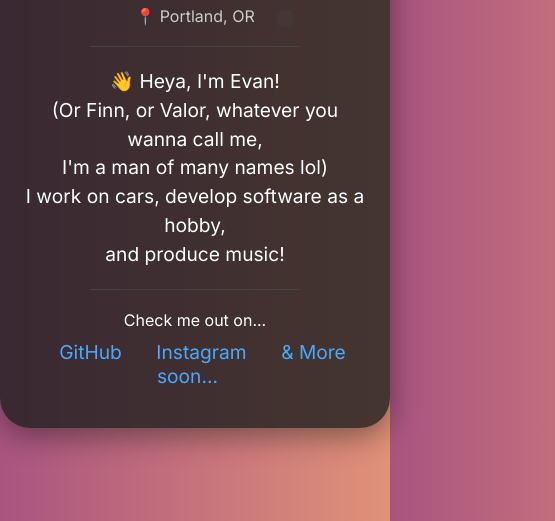
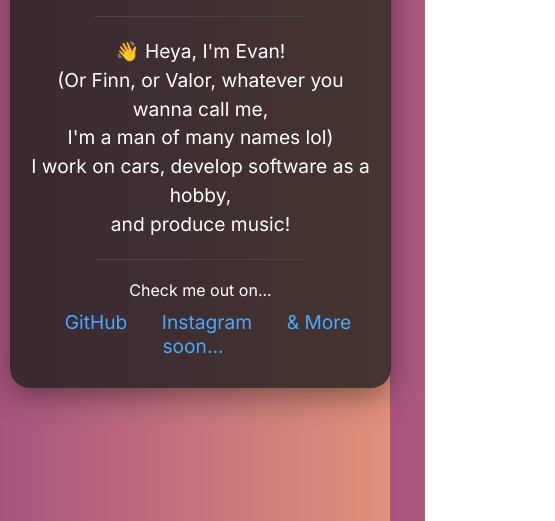
Before and after one commit to valorlol/v4lor.github.io, a plain HTML site: page index.html in a window 390 px wide. Shown: the part 323-844 px from the top of the page, 555 px wide, since content can reach past the window. Drawn offline with Linux system fonts and the light colour scheme.

Commit message:
fix again smh

```diff
--- a/style.css
+++ b/style.css
@@ -21,7 +21,15 @@ body {
   margin-left: auto;
   margin-right: auto;
   box-shadow: 0 8px 30px rgba(0, 0, 0, 0.4);
+  width: 90%;
 }
+
+@media (max-width: 480px) {
+  .container {
+    padding: 30px 15px;
+    margin: 30px 10px;
+    border-radius: 20px;
+  }
 
 .avatar {
   width: 150px;
```
